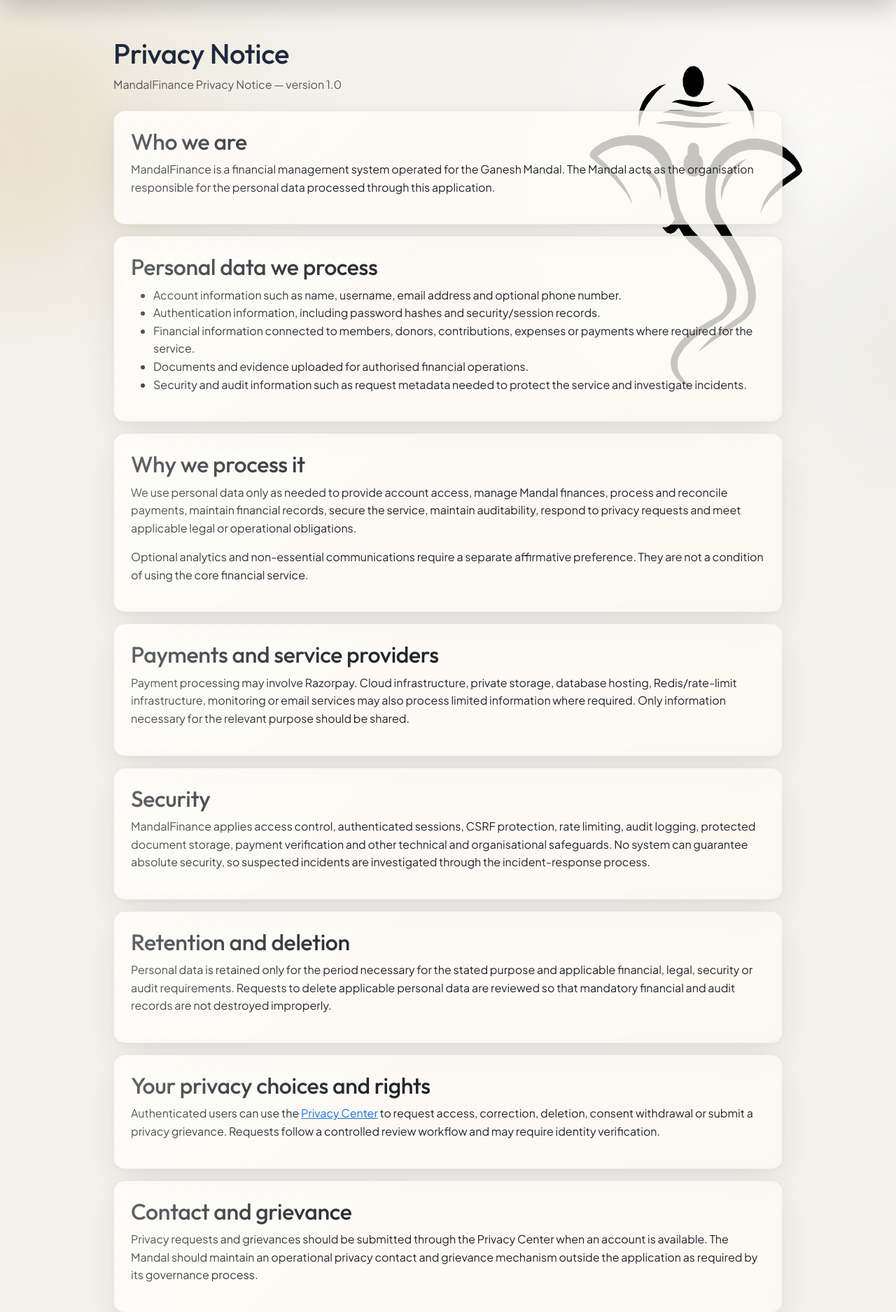
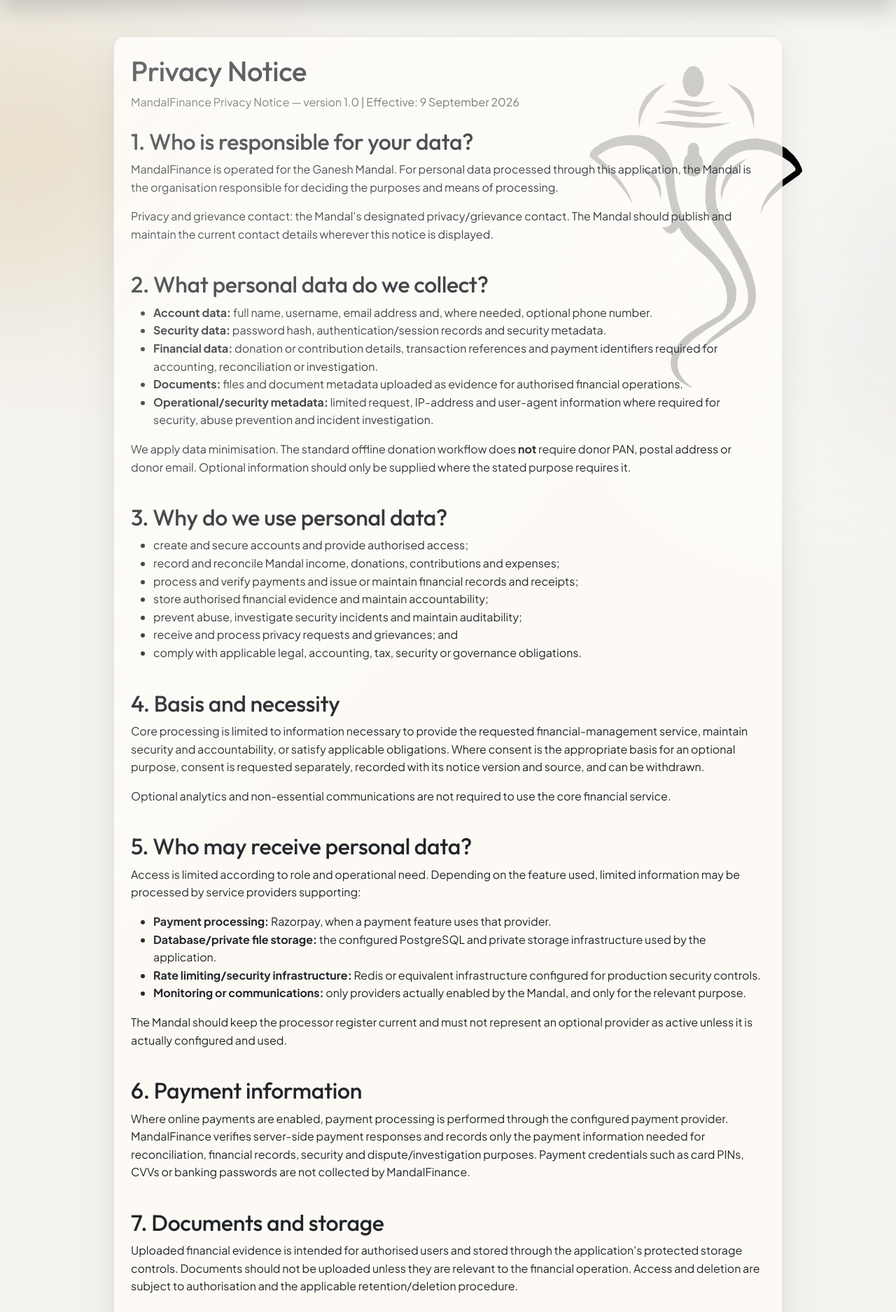
Before and after one commit to 1Y20ash/MandalFinance, a Flask app: page /privacy/notice in a window 1280 px wide. Shown: the part 72-1947 px from the top of the page at 70% size. Run offline with Flask 3, Linux system fonts and the light colour scheme.

Commit message:
complete standalone privacy notice

```diff
--- a/app/templates/privacy/notice.html
+++ b/app/templates/privacy/notice.html
@@ -2,56 +2,89 @@
 {% block title %}Privacy Notice{% endblock %}
 {% block content %}
 <div class="container py-4" style="max-width: 980px;">
-  <div class="mb-4">
-    <h1>Privacy Notice</h1>
-    <p class="text-muted">MandalFinance Privacy Notice — version {{ notice_version }}</p>
-  </div>
+  <article class="card p-4">
+    <header class="mb-4">
+      <h1>Privacy Notice</h1>
+      <p class="text-muted mb-0">MandalFinance Privacy Notice — version {{ notice_version }} | Effective: 9 September 2026</p>
+    </header>
 
-  <div class="card p-4 mb-3">
-    <h2>Who we are</h2>
-    <p>MandalFinance is a financial management system operated for the Ganesh Mandal. The Mandal acts as the organisation responsible for the personal data processed through this application.</p>
-  </div>
+    <section class="mb-4"><h2>1. Who is responsible for your data?</h2>
+      <p>MandalFinance is operated for the Ganesh Mandal. For personal data processed through this application, the Mandal is the organisation responsible for deciding the purposes and means of processing.</p>
+      <p>Privacy and grievance contact: the Mandal's designated privacy/grievance contact. The Mandal should publish and maintain the current contact details wherever this notice is displayed.</p>
+    </section>
 
-  <div class="card p-4 mb-3">
-    <h2>Personal data we process</h2>
-    <ul>
-      <li>Account information such as name, username, email address and optional phone number.</li>
-      <li>Authentication information, including password hashes and security/session records.</li>
-      <li>Financial information connected to members, donors, contributions, expenses or payments where required for the service.</li>
-      <li>Documents and evidence uploaded for authorised financial operations.</li>
-      <li>Security and audit information such as request metadata needed to protect the service and investigate incidents.</li>
-    </ul>
-  </div>
+    <section class="mb-4"><h2>2. What personal data do we collect?</h2>
+      <ul>
+        <li><strong>Account data:</strong> full name, username, email address and, where needed, optional phone number.</li>
+        <li><strong>Security data:</strong> password hash, authentication/session records and security metadata.</li>
+        <li><strong>Financial data:</strong> donation or contribution details, transaction references and payment identifiers required for accounting, reconciliation or investigation.</li>
+        <li><strong>Documents:</strong> files and document metadata uploaded as evidence for authorised financial operations.</li>
+        <li><strong>Operational/security metadata:</strong> limited request, IP-address and user-agent information where required for security, abuse prevention and incident investigation.</li>
+      </ul>
+      <p>We apply data minimisation. The standard offline donation workflow does <strong>not</strong> require donor PAN, postal address or donor email. Optional information should only be supplied where the stated purpose requires it.</p>
+    </section>
 
-  <div class="card p-4 mb-3">
-    <h2>Why we process it</h2>
-    <p>We use personal data only as needed to provide account access, manage Mandal finances, process and reconcile payments, maintain financial records, secure the service, maintain auditability, respond to privacy requests and meet applicable legal or operational obligations.</p>
-    <p>Optional analytics and non-essential communications require a separate affirmative preference. They are not a condition of using the core financial service.</p>
-  </div>
+    <section class="mb-4"><h2>3. Why do we use personal data?</h2>
+      <ul>
+        <li>create and secure accounts and provide authorised access;</li>
+        <li>record and reconcile Mandal income, donations, contributions and expenses;</li>
+        <li>process and verify payments and issue or maintain financial records and receipts;</li>
+        <li>store authorised financial evidence and maintain accountability;</li>
+        <li>prevent abuse, investigate security incidents and maintain auditability;</li>
+        <li>receive and process privacy requests and grievances; and</li>
+        <li>comply with applicable legal, accounting, tax, security or governance obligations.</li>
+      </ul>
+    </section>
 
-  <div class="card p-4 mb-3">
-    <h2>Payments and service providers</h2>
-    <p>Payment processing may involve Razorpay. Cloud infrastructure, private storage, database hosting, Redis/rate-limit infrastructure, monitoring or email services may also process limited information where required. Only information necessary for the relevant purpose should be shared.</p>
-  </div>
+    <section class="mb-4"><h2>4. Basis and necessity</h2>
+      <p>Core processing is limited to information necessary to provide the requested financial-management service, maintain security and accountability, or satisfy applicable obligations. Where consent is the appropriate basis for an optional purpose, consent is requested separately, recorded with its notice version and source, and can be withdrawn.</p>
+      <p>Optional analytics and non-essential communications are not required to use the core financial service.</p>
+    </section>
 
-  <div class="card p-4 mb-3">
-    <h2>Security</h2>
-    <p>MandalFinance applies access control, authenticated sessions, CSRF protection, rate limiting, audit logging, protected document storage, payment verification and other technical and organisational safeguards. No system can guarantee absolute security, so suspected incidents are investigated through the incident-response process.</p>
-  </div>
+    <section class="mb-4"><h2>5. Who may receive personal data?</h2>
+      <p>Access is limited according to role and operational need. Depending on the feature used, limited information may be processed by service providers supporting:</p>
+      <ul>
+        <li><strong>Payment processing:</strong> Razorpay, when a payment feature uses that provider.</li>
+        <li><strong>Database/private file storage:</strong> the configured PostgreSQL and private storage infrastructure used by the application.</li>
+        <li><strong>Rate limiting/security infrastructure:</strong> Redis or equivalent infrastructure configured for production security controls.</li>
+        <li><strong>Monitoring or communications:</strong> only providers actually enabled by the Mandal, and only for the relevant purpose.</li>
+      </ul>
+      <p>The Mandal should keep the processor register current and must not represent an optional provider as active unless it is actually configured and used.</p>
+    </section>
 
-  <div class="card p-4 mb-3">
-    <h2>Retention and deletion</h2>
-    <p>Personal data is retained only for the period necessary for the stated purpose and applicable financial, legal, security or audit requirements. Requests to delete applicable personal data are reviewed so that mandatory financial and audit records are not destroyed improperly.</p>
-  </div>
+    <section class="mb-4"><h2>6. Payment information</h2>
+      <p>Where online payments are enabled, payment processing is performed through the configured payment provider. MandalFinance verifies server-side payment responses and records only the payment information needed for reconciliation, financial records, security and dispute/investigation purposes. Payment credentials such as card PINs, CVVs or banking passwords are not collected by MandalFinance.</p>
+    </section>
 
-  <div class="card p-4 mb-3">
-    <h2>Your privacy choices and rights</h2>
-    <p>Authenticated users can use the <a href="{{ url_for('privacy.center') }}">Privacy Center</a> to request access, correction, deletion, consent withdrawal or submit a privacy grievance. Requests follow a controlled review workflow and may require identity verification.</p>
-  </div>
+    <section class="mb-4"><h2>7. Documents and storage</h2>
+      <p>Uploaded financial evidence is intended for authorised users and stored through the application's protected storage controls. Documents should not be uploaded unless they are relevant to the financial operation. Access and deletion are subject to authorisation and the applicable retention/deletion procedure.</p>
+    </section>
 
-  <div class="card p-4">
-    <h2>Contact and grievance</h2>
-    <p>Privacy requests and grievances should be submitted through the Privacy Center when an account is available. The Mandal should maintain an operational privacy contact and grievance mechanism outside the application as required by its governance process.</p>
-  </div>
+    <section class="mb-4"><h2>8. Retention</h2>
+      <p>We retain each category of personal data only for as long as necessary for its stated purpose and applicable financial, legal, security or audit requirements. Detailed retention periods are maintained in the MandalFinance Retention Schedule. Deletion requests are reviewed so that mandatory financial or audit records are not improperly destroyed.</p>
+    </section>
+
+    <section class="mb-4"><h2>9. Security</h2>
+      <p>Security controls include authenticated sessions, role-based access control, CSRF protection, rate limiting, protected document storage, payment verification, audit logging and secure production configuration. Access to personal data is restricted according to role and need. No online system can guarantee absolute security.</p>
+    </section>
+
+    <section class="mb-4"><h2>10. Your choices and Data Principal rights</h2>
+      <p>Authenticated users can use the <a href="{{ url_for('privacy.center') }}">Privacy Center</a> to request access, correction, deletion of applicable personal data, withdrawal of optional consent, or to submit a privacy grievance. Requests follow the documented workflow and may require identity verification before disclosure or action.</p>
+      <p>Withdrawing optional consent does not affect processing already carried out lawfully before withdrawal. Where processing is necessary for the core service or a legal/accounting obligation, withdrawal of optional consent does not require that necessary processing to stop.</p>
+    </section>
+
+    <section class="mb-4"><h2>11. Consent and optional processing</h2>
+      <p>Optional analytics and communications are separate purposes. They are not bundled with core service access. Consent records identify the purpose, notice version, source and grant/withdrawal time. A user can change these preferences through the Privacy Center.</p>
+    </section>
+
+    <section class="mb-4"><h2>12. Grievances and contact</h2>
+      <p>Privacy questions, requests and grievances can be submitted through the Privacy Center for authenticated users. The Mandal must also maintain an accessible grievance/contact channel and current designated contact details outside the application. Requests are handled according to the Data Principal Rights Procedure and applicable requirements.</p>
+    </section>
+
+    <section><h2>13. Notice changes</h2>
+      <p>This notice is versioned. Material changes to purposes, categories, processors or rights handling should result in an updated notice version and, where required, renewed or updated consent for optional processing.</p>
+      <p class="text-muted mb-0">Last reviewed: 9 September 2026.</p>
+    </section>
+  </article>
 </div>
 {% endblock %}
```
